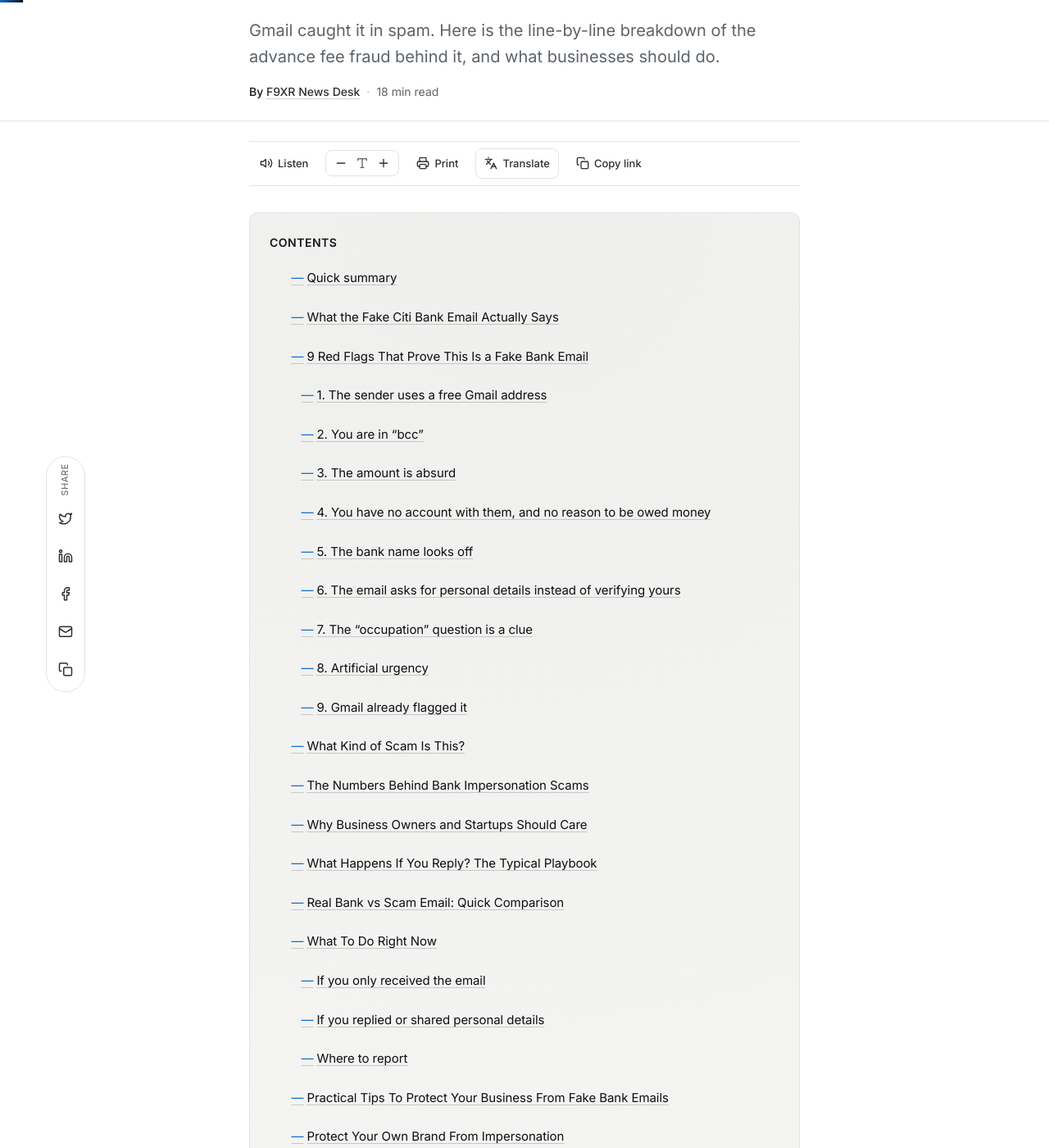
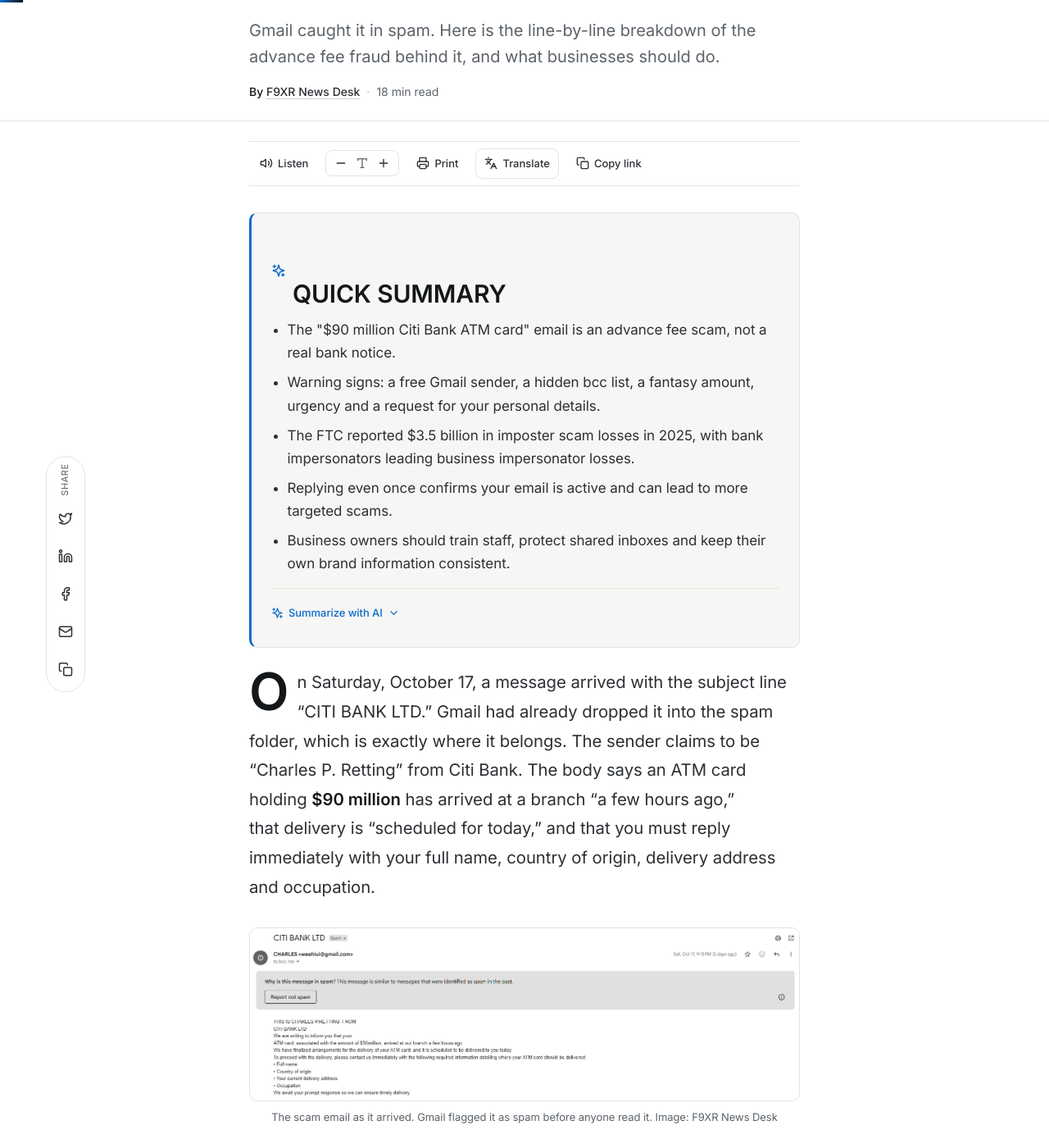
Before and after one commit to InnovationLet/tech, a Jekyll site: the page built from _posts/2026-10-19-fake-citi-bank-atm-card-email-scam.md, in a window 1280 px wide and 1400 px high, scrolled down 341 px. Shown: the whole window at 82% size. Built offline with Jekyll 4.4.1, drawn with Linux system fonts in a browser that asks for light colours; some of the changed lines change nothing that is shown; some of the changed text lies outside the part shown.

Commit message:
Remove TOC, fix translate dropdown

```diff
--- a/_includes/post-toolbar.html
+++ b/_includes/post-toolbar.html
@@ -28,7 +28,7 @@
       <p class="translate__hint">Translate this article into:</p>
       <div class="translate__langs" data-translate-langs></div>
     </div>
-    <div id="google_translate_element" aria-hidden="true"></div>
+    <div id="google_translate_element"></div>
   </div>
 
   <button class="tool" type="button" data-share hidden>
--- a/_layouts/post.html
+++ b/_layouts/post.html
@@ -69,12 +69,6 @@
   </div>
 
   <div class="wrap wrap--narrow post-body prose" id="article-body">
-    <nav class="toc" data-toc hidden aria-label="Table of contents">
-      <div class="toc__head">
-        <span class="toc__title">Contents</span>
-      </div>
-      <ul class="toc__list" data-toc-list></ul>
-    </nav>
     {% include quick-summary.html %}
     {{ content }}
   </div>
--- a/assets/css/main.css
+++ b/assets/css/main.css
@@ -629,7 +629,7 @@
 	transition: border-color 0.15s ease, color 0.15s ease, background 0.15s ease;
 }
 .translate__langs button:hover { border-color: var(--accent); color: var(--accent); }
-#google_translate_element { position: absolute; left: -9999px; width: 1px; height: 1px; overflow: hidden; }
+#google_translate_element { position: fixed; bottom: 0; right: 0; z-index: -1; opacity: 0; pointer-events: none; }
 .goog-te-banner-frame, .skiptranslate iframe { display: none !important; }
 body { top: 0 !important; }
 
--- a/assets/js/site.js
+++ b/assets/js/site.js
@@ -110,46 +110,6 @@
       };
       window.addEventListener("scroll", onScroll, { passive: true });
       onScroll();
-    }
-
-    /* Auto-link TOC for h2/h3 */
-    var toc = document.querySelector("[data-toc]");
-    var tocList = toc ? toc.querySelector("[data-toc-list]") : null;
-    if (toc && tocList) {
-      var headings = article.querySelectorAll("h2, h3");
-      if (headings.length > 0) {
-        toc.hidden = false;
-        var used = {};
-        headings.forEach(function (h) {
-          if (!h.id) {
-            var base = h.textContent.trim().toLowerCase().replace(/[^a-z0-9]+/g, "-").replace(/^-|-$/g, "") || "section";
-            var id = base;
-            var i = 1;
-            while (document.getElementById(id) || used[id]) {
-              id = base + "-" + i++;
-            }
-            h.id = id;
-            used[id] = true;
-          }
-          var li = document.createElement("li");
-          li.className = h.tagName === "H3" ? "toc__item toc__item--sub" : "toc__item";
-          var a = document.createElement("a");
-          a.href = "#" + h.id;
-          a.textContent = h.textContent.trim();
-          a.className = "toc__link";
-          li.appendChild(a);
-          tocList.appendChild(li);
-        });
-        var links = tocList.querySelectorAll(".toc__link");
-        var obs = new IntersectionObserver(function (entries) {
-          entries.forEach(function (entry) {
-            if (entry.isIntersecting) {
-              links.forEach(function (l) { l.classList.toggle("is-active", l.getAttribute("href") === "#" + entry.target.id); });
-            }
-          });
-        }, { rootMargin: "-40% 0px -55% 0px" });
-        headings.forEach(function (h) { obs.observe(h); });
-      }
     }
   }
 
```
